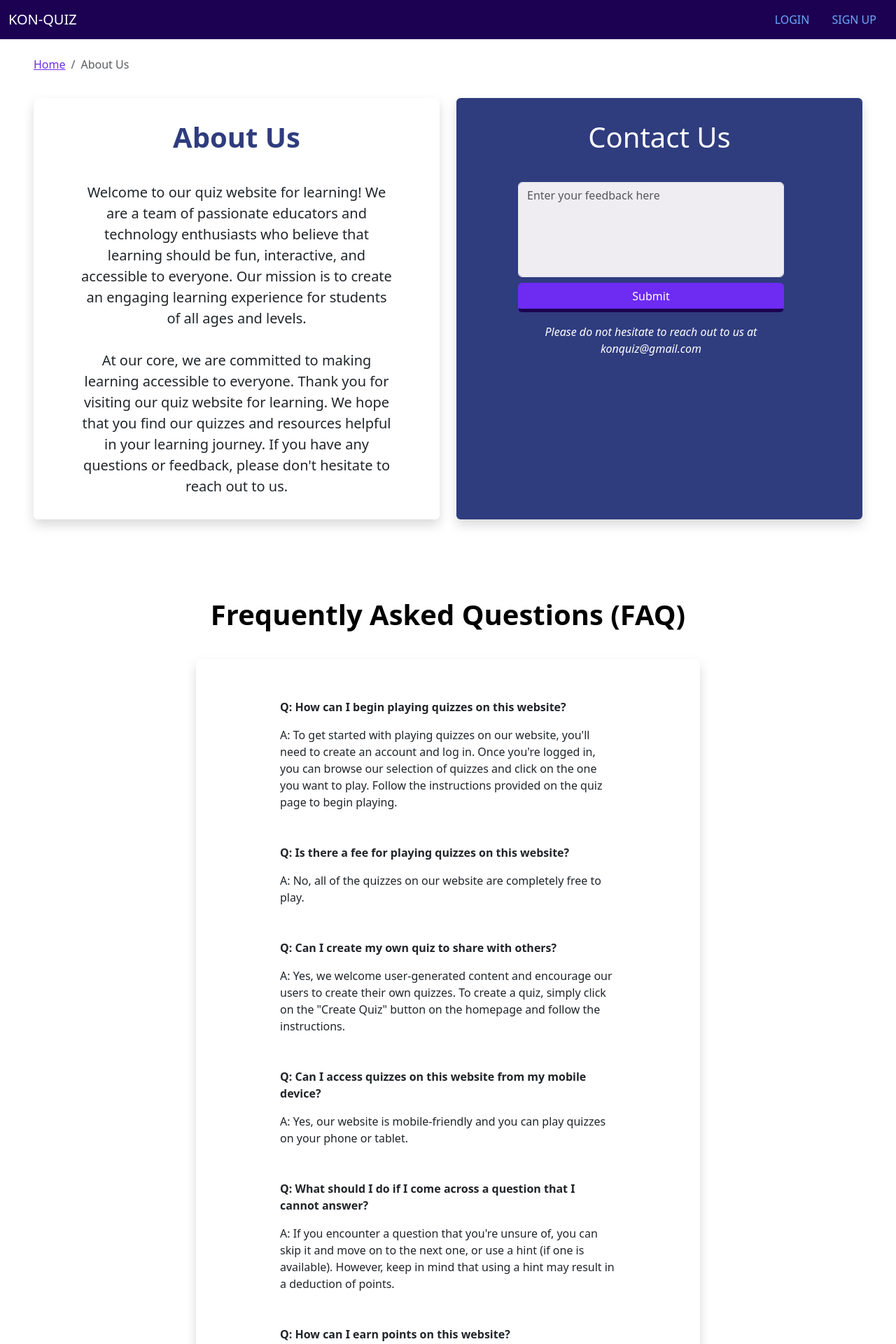
After one commit to Zhen-Zhi/FWDD-KON-Quiz, a PHP site: page /about_us.php in a window 1280 px wide. The commit adds this page. Shown: the top 1920 px of the page at 70% size. Run offline with PHP 8.4, Linux system fonts and the light colour scheme.

Commit message:
Category and About us

```diff
--- /dev/null
+++ b/about_us.php
@@ -0,0 +1,117 @@
+<head>
+    <title>KON Quiz - Aboutus</title>
+</head>
+
+<?php
+    include("session.php");
+?>
+
+
+<div class="container-fluid pt-5 mt-2 px-5">
+    <div class="row mt-4">
+        <nav aria-label="breadcrumb">
+            <ol class="breadcrumb">
+                <li class="breadcrumb-item"><a href="homepage.php">Home</a></li>
+                <li class="breadcrumb-item active" aria-current="page">About Us</li>
+        </nav>
+    </div>
+</div>
+
+
+<div class="container-fluid pt-2 mt-2 px-5">
+    <div class="row">
+        <div class="col-md-6 mt-1">
+            <div class="card h-100 border-0 shadow">
+                <div class="card-body" style="text-align: center;">
+                    <h2 class="card-title fs-1 pt-3 mb-4 px-5 text-primary" style="font-weight: bold; color: 2F3C7E !important">About Us</h2>
+                        <div class="card-text">
+                            <div class="row pt-3 px-5">
+                                <p class="fs-5">
+                                    Welcome to our quiz website for learning! We are a team of passionate
+                                    educators and technology enthusiasts who believe that learning should
+                                    be fun, interactive, and accessible to everyone.
+                                    Our mission is to create an engaging learning experience for students of all ages and levels. <br></br>
+                                    At our core, we are committed to making learning accessible to everyone.
+                                    Thank you for visiting our quiz website for learning.
+                                    We hope that you find our quizzes and resources helpful in your learning journey.
+                                    If you have any questions or feedback, please don't hesitate to reach out to us.
+                                </p>
+                            </div>
+                        </div>
+                </div>
+            </div>
+        </div>
+
+        <div class="col-md-6 mt-1">
+            <div class="card h-100 border-0 shadow" style="background-color: 2F3C7E">
+                <div class="card-body" style="text-align: center;">
+                    <h2 class="card-title fs-1 pt-3 mb-4 px-5" style=" color: white !important">Contact Us</h2>
+                        <div class="card-text">
+                            <form action="">
+                                <div class="row pt-3 px-5">
+                                    <div class="row px-5">
+                                        <textarea class="form-control" placeholder="Enter your feedback here" style="height: 17vh; resize: none;"></textarea>
+                                    </div>
+                                    <div class="row px-5">
+                                        <button class="btn home-btn" type="submit" name="">
+                                            Submit
+                                        </button>
+                                        <p class="fs-6 pt-3 fst-italic" style="color: white !important">
+                                            Please do not hesitate to reach out to us at konquiz@gmail.com
+                                        </p>
+                                    </div>
+                                </div>
+                            </form>
+                        </div>
+                </div>
+            </div>
+        </div>
+    </div>
+</div>
+
+
+<div class="container-fluid mt-5 pt-5 px-5">
+    <div class="row d-flex align-items-center justify-content-center">
+        <h2 class="card-title fs-1 pb-3 pt-3 mb-4 px-5" style="text-align: center; font-weight: bold; color: black !important">Frequently Asked Questions (FAQ)</h2>
+            <div class="card h-100 border-0 shadow" style="width: 90vh">
+                <div class="row px-5 mx-5">
+                    <p class="fs-5 my-3 pt-4 px-4">
+                        <p class="fw-bold">Q: How can I begin playing quizzes on this website?</p>
+                        <p>A: To get started with playing quizzes on our website, you'll need to create an account and log in. Once you're logged in, you can browse our selection of quizzes and click on the one you want to play. Follow the instructions provided on the quiz page to begin playing.</p>
+                        <p></p>
+                        <p></p>
+                        <p class="fw-bold">Q: Is there a fee for playing quizzes on this website?</p>
+                        <p>A: No, all of the quizzes on our website are completely free to play.</p>
+                        <p></p>
+                        <p></p>
+                        <p class="fw-bold">Q: Can I create my own quiz to share with others?
+                        <p>A: Yes, we welcome user-generated content and encourage our users to create their own quizzes. To create a quiz, simply click on the "Create Quiz" button on the homepage and follow the instructions.</p>
+                        <p></p>
+                        <p></p>
+                        <p class="fw-bold">Q: Can I access quizzes on this website from my mobile device?</p>
+                        <p>A: Yes, our website is mobile-friendly and you can play quizzes on your phone or tablet.</p>
+                        <p></p>
+                        <p></p>
+                        <p class="fw-bold">Q: What should I do if I come across a question that I cannot answer?</p>
+                        <p>A: If you encounter a question that you're unsure of, you can skip it and move on to the next one, or use a hint (if one is available). However, keep in mind that using a hint may result in a deduction of points.</p>
+                        <p></p>
+                        <p></p>
+                        <p class="fw-bold">Q: How can I earn points on this website?</p>
+                        <p>A: You can earn points by playing quizzes and answering questions correctly. The more questions you answer correctly, the more points you'll earn.</p>
+                        <p></p>
+                        <p></p>
+                        <p class="fw-bold">Q: How can I keep track of my progress on this website?</p>
+                        <p>A: You can track your progress by checking your profile page. Your profile will display the number of quizzes you've played, how many questions you've answered correctly, and your total points.</p>
+                        <p></p>
+                        <p></p>
+                        <p class="fw-bold">Q: What should I do if I encounter a problem with the website?</p>
+                        <p>A: If you experience any issues with the website, you can contact our customer support team by using the "Contact Us" form on our website. We'll do our best to respond to your inquiry as soon as possible.</p>
+                    </p>
+                </div>
+            </div>
+    </div>
+</div>
+
+<?php
+    include("footer.php");
+?>
--- a/footer.php
+++ b/footer.php
@@ -6,9 +6,9 @@
         </div>
         <div class="col-md-4 d-flex flex-column">
             <h5>Support</h5>
-            <h7><a href="">About Us</a></h7>
-            <h7><a href="">Feedback</a></h7>
-            <h7><a href="">Frequent Asked Question (FAQ)</a></h7><br>
+            <h7><a href="about_us.php">About Us</a></h7>
+            <h7><a href="about_us.php">Feedback</a></h7>
+            <h7><a href="about_us.php">Frequent Asked Question (FAQ)</a></h7><br>
         </div>
         <div class="col-md-4">
             <h5>Social</h5>
```
